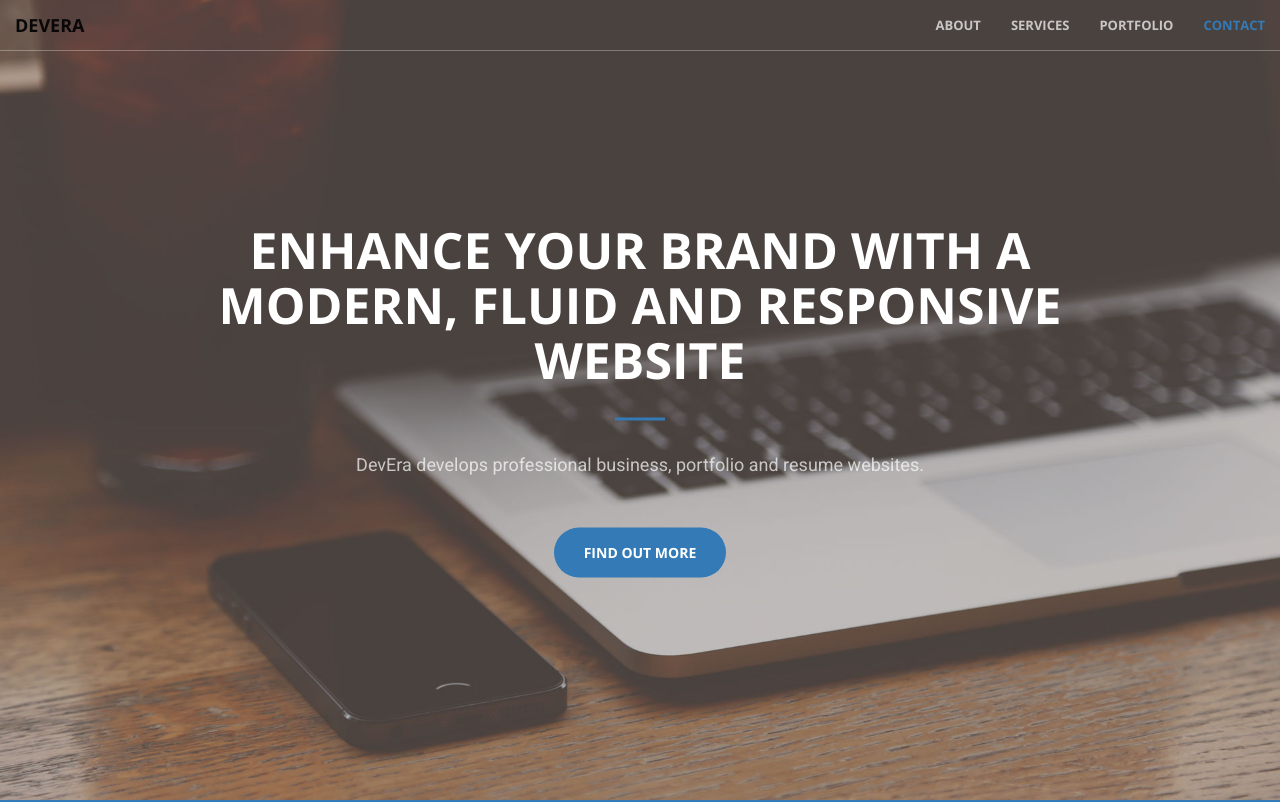
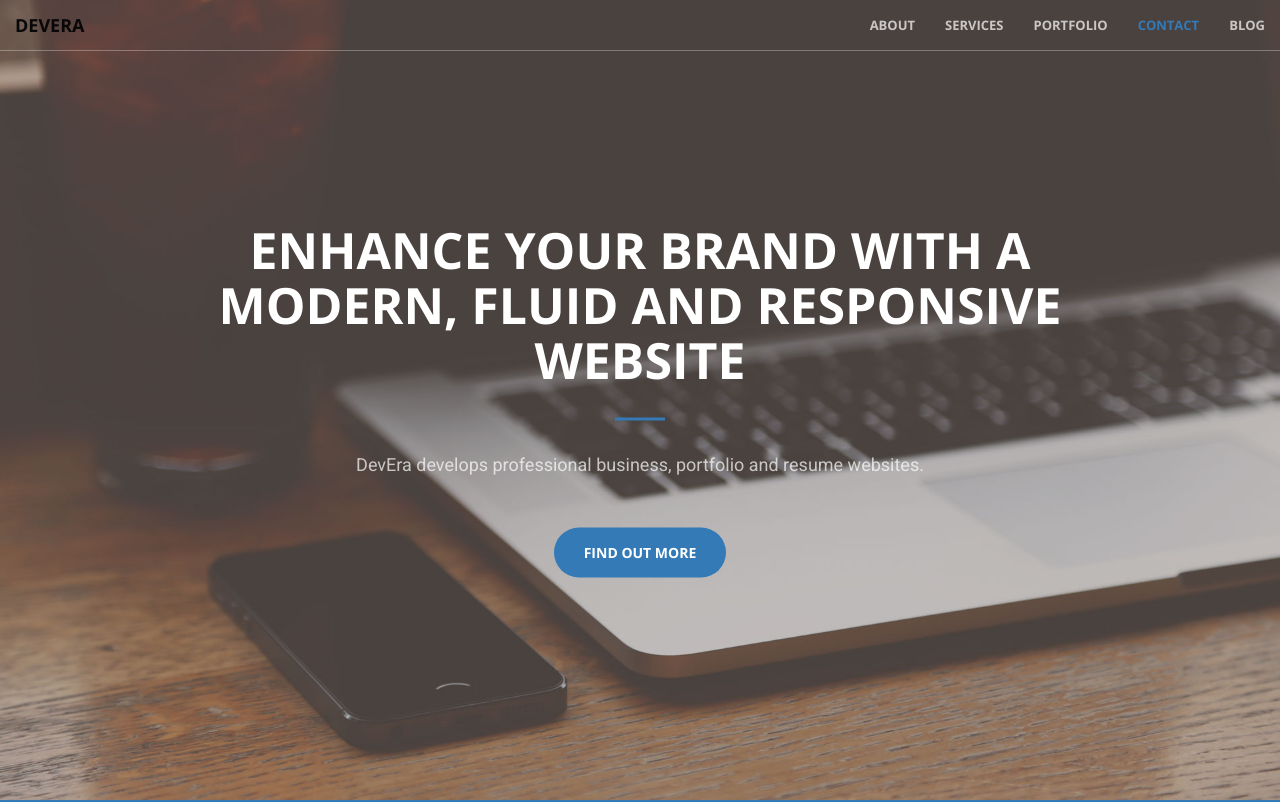
Before and after one commit to LuishXY/DevEraXY.github.io, a website: page index.html in a window 1280 px wide. Shown: the top 802 px of the page. Drawn offline with nearby package versions, Linux system fonts and the light colour scheme.

Commit message:
Update index.html

```diff
--- a/index.html
+++ b/index.html
@@ -141,6 +141,9 @@
                     </li>
                     <li>
                         <a class="page-scroll" href="#contact">Contact</a>
+                    </li>
+                    <li>
+                        <a class="page-scroll" href="blog.html">Blog</a>
                     </li>
                 </ul>
             </div>
```
